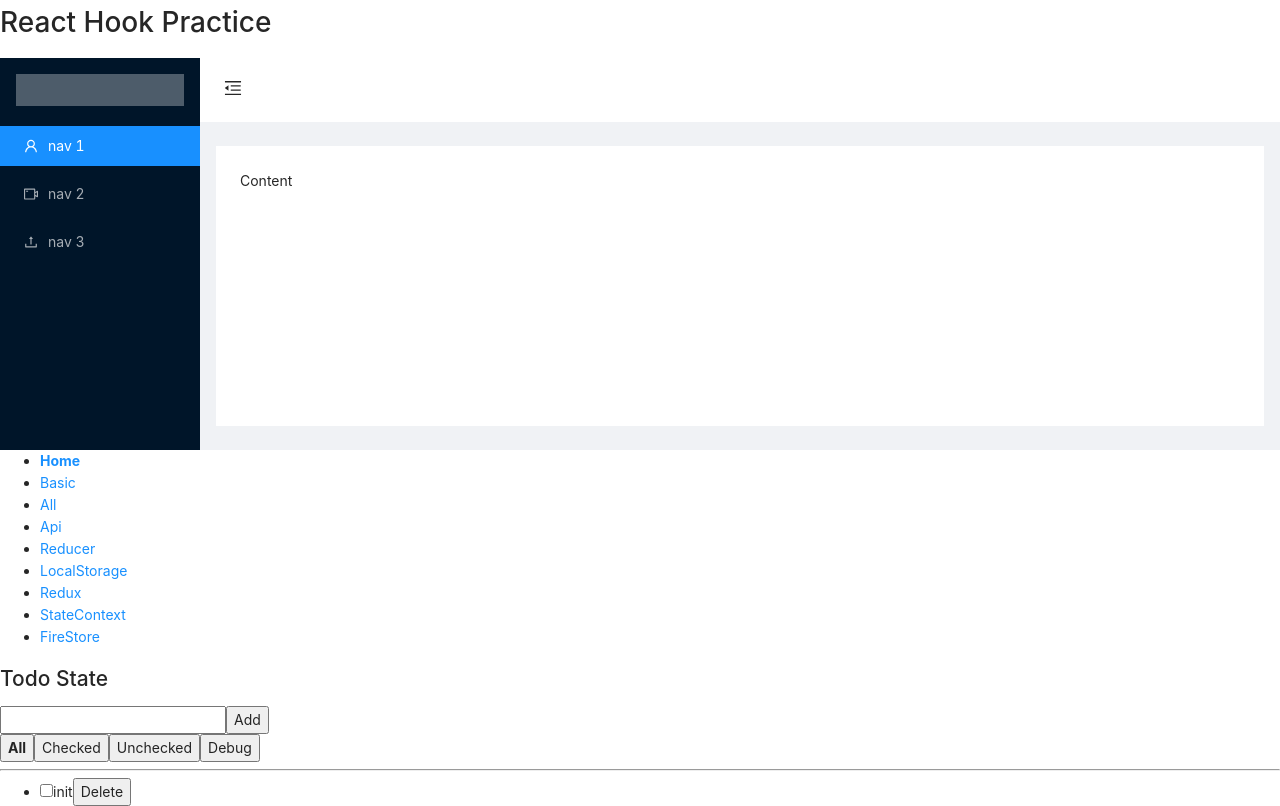
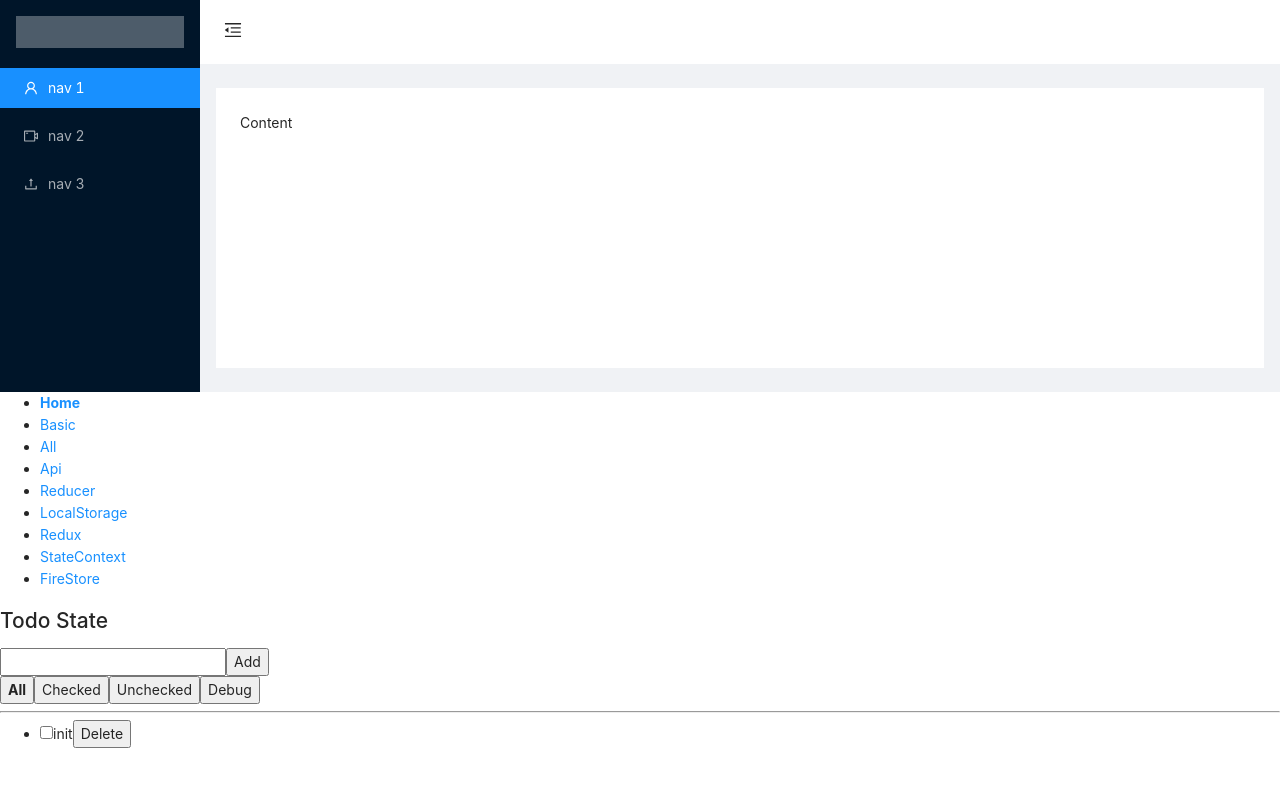
Before and after one commit to Jereme1024/react-todo, a React (Create React App) app: page / in a window 1280 px wide. Built offline with nearby package versions, Linux system fonts and the light colour scheme.

Commit message:
Refine layout

```diff
--- a/src/App.js
+++ b/src/App.js
@@ -1,5 +1,4 @@
 import './App.css'
-import React from 'react'
 import { useReducer, useState } from 'react'
 import { ToastContainer, Slide } from 'react-toastify'
 import 'react-toastify/dist/ReactToastify.css'
@@ -10,16 +9,11 @@ import RouterView from './routes/RouteView'
 import reduxStore from './store/redux'
 import { Provider } from 'react-redux'
 import 'antd/dist/antd.css'
-import { Layout, Menu } from 'antd'
-import {
-  MenuUnfoldOutlined,
-  MenuFoldOutlined,
-  UserOutlined,
-  VideoCameraOutlined,
-  UploadOutlined,
-} from '@ant-design/icons'
+import { Layout } from 'antd'
+import MySider from './layouts/MySider'
+import MyHeader from './layouts/MyHeader'
+import MyContent from './layouts/MyContent'
 
-const { Header, Sider, Content } = Layout
 
 function App() {
   const store = useReducer(reducer, initState)
@@ -32,39 +26,11 @@ function App() {
       <DispatchContext.Provider value={store}>
         <StateContext.Provider value={state}>
           <Provider store={reduxStore}>
-            <h1>React Hook Practice</h1>
             <Layout>
-              <Sider trigger={null} collapsible collapsed={collapsed}>
-                <div className="logo" />
-                <Menu theme="dark" mode="inline" defaultSelectedKeys={['1']}>
-                  <Menu.Item key="1" icon={<UserOutlined />}>
-              nav 1
-                  </Menu.Item>
-                  <Menu.Item key="2" icon={<VideoCameraOutlined />}>
-              nav 2
-                  </Menu.Item>
-                  <Menu.Item key="3" icon={<UploadOutlined />}>
-              nav 3
-                  </Menu.Item>
-                </Menu>
-              </Sider>
+              <MySider collapsed={collapsed} />
               <Layout className="site-layout">
-                <Header className="site-layout-background" style={{ padding: 0 }}>
-                  {React.createElement(collapsed ? MenuUnfoldOutlined : MenuFoldOutlined, {
-                    className: 'trigger',
-                    onClick: () => setCollapsed(!collapsed),
-                  })}
-                </Header>
-                <Content
-                  className="site-layout-background"
-                  style={{
-                    margin: '24px 16px',
-                    padding: 24,
-                    minHeight: 280,
-                  }}
-                >
-            Content
-                </Content>
+                <MyHeader collapsed={collapsed} setCollapsed={setCollapsed} />
+                <MyContent />
               </Layout>
             </Layout>
             <RouterView />
--- /dev/null
+++ b/src/layouts/MyContent.js
@@ -0,0 +1,17 @@
+import { Layout } from 'antd'
+const { Content } = Layout
+
+export default function MyContent() {
+  return (
+    <Content
+      className="site-layout-background"
+      style={{
+        margin: '24px 16px',
+        padding: 24,
+        minHeight: 280,
+      }}
+    >
+            Content
+    </Content>
+  )
+}
--- /dev/null
+++ b/src/layouts/MyHeader.js
@@ -0,0 +1,19 @@
+import React from 'react'
+import { Layout } from 'antd'
+import {
+  MenuUnfoldOutlined,
+  MenuFoldOutlined,
+} from '@ant-design/icons'
+
+const { Header } = Layout
+
+export default function MyHeader({ collapsed, setCollapsed }) {
+  return (
+    <Header className="site-layout-background" style={{ padding: 0 }}>
+      {React.createElement(collapsed ? MenuUnfoldOutlined : MenuFoldOutlined, {
+        className: 'trigger',
+        onClick: () => setCollapsed(!collapsed),
+      })}
+    </Header>
+  )
+}
--- /dev/null
+++ b/src/layouts/MySider.js
@@ -0,0 +1,28 @@
+import { Layout, Menu } from 'antd'
+
+import {
+  UserOutlined,
+  VideoCameraOutlined,
+  UploadOutlined,
+} from '@ant-design/icons'
+
+const { Sider } = Layout
+
+export default function MySider({ collapsed }) {
+  return (
+    <Sider trigger={null} collapsible collapsed={collapsed}>
+      <div className="logo" />
+      <Menu theme="dark" mode="inline" defaultSelectedKeys={['1']}>
+        <Menu.Item key="1" icon={<UserOutlined />}>
+                    nav 1
+        </Menu.Item>
+        <Menu.Item key="2" icon={<VideoCameraOutlined />}>
+                    nav 2
+        </Menu.Item>
+        <Menu.Item key="3" icon={<UploadOutlined />}>
+                    nav 3
+        </Menu.Item>
+      </Menu>
+    </Sider>
+  )
+}
```
